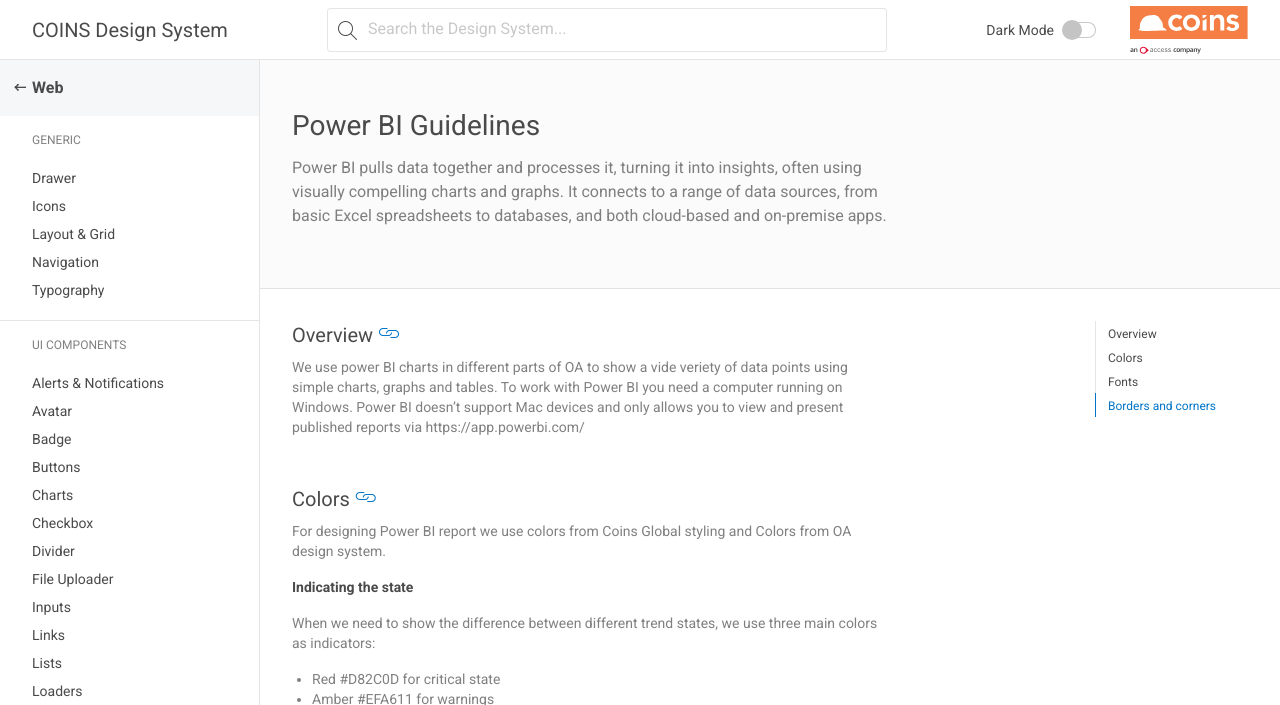
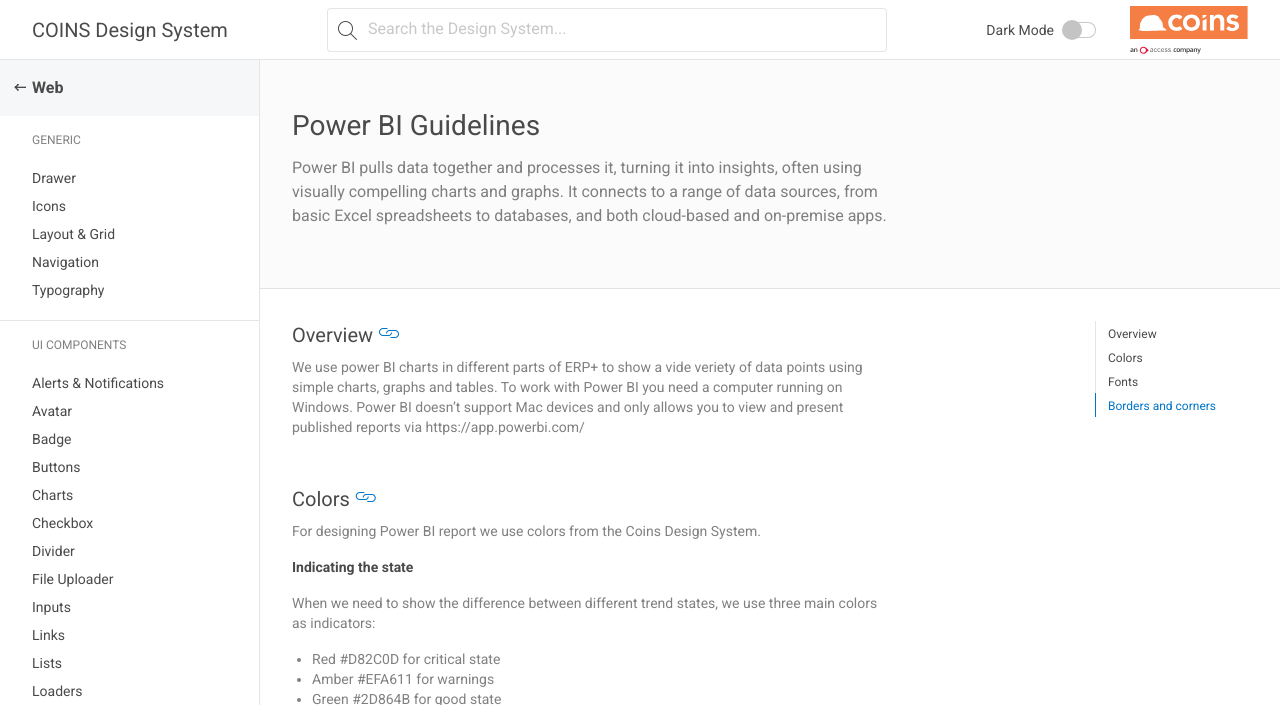
Before and after one commit to COINS-Naz/coins-design-system, a Jekyll site: the page built from _posts/web/PowerBI/2021-05-27-Main.md, in a window 1280 px wide and 1400 px high, cut to the strip 0-705 px from the top of the window. Built offline with Jekyll 4.4.1, drawn with Linux system fonts in a browser that asks for light colours; nearby versions of some CDN libraries; a style sheet for code colours, icons or effects is not loaded; some of the changed text lies outside the part shown.

Commit message:
Update 2021-05-27-Main.md

```diff
--- a/_posts/web/PowerBI/2021-05-27-Main.md
+++ b/_posts/web/PowerBI/2021-05-27-Main.md
@@ -10,10 +10,10 @@
 
 ## Overview
 
-We use power BI charts in different parts of OA to show a vide veriety of data points using simple charts, graphs and tables. To work with Power BI you need a computer running on Windows. Power BI doesn't support Mac devices and only allows you to view and present published reports via https://app.powerbi.com/
+We use power BI charts in different parts of ERP+ to show a vide veriety of data points using simple charts, graphs and tables. To work with Power BI you need a computer running on Windows. Power BI doesn't support Mac devices and only allows you to view and present published reports via https://app.powerbi.com/
 
 ## Colors
-For designing Power BI report we use colors from Coins Global styling and Colors from OA design system.
+For designing Power BI report we use colors from the Coins Design System.
 
 ### Indicating the state
 When we need to show the difference between different trend states, we use three main colors as indicators: <br>
@@ -28,9 +28,10 @@
 ![Coins Construction Cloud - Design System - Power BI - Power BI Guidelines]({{site.baseurl}}/img/Example colors.jpg)
 
 ### Colors for Data Legend
-When the chart has a large amount of data to be displayed using different colors we use a set of colors with a certain order.
+When charts have a large amount of data to be displayed using different colors we use a set of colors with a certain order to them.
 ![Coins Construction Cloud - Design System - Power BI - Power BI Guidelines]({{site.baseurl}}/img/PBI Primary Charts.jpg)
 Note: Arrows indicate the order of colors to be used for charts for legibility reasons.
+
 
 ### Example of a Stacked Bar Chart
 ![Coins Construction Cloud - Design System - Power BI - Power BI Guidelines]({{site.baseurl}}/img/Example chart.jpg)
```
